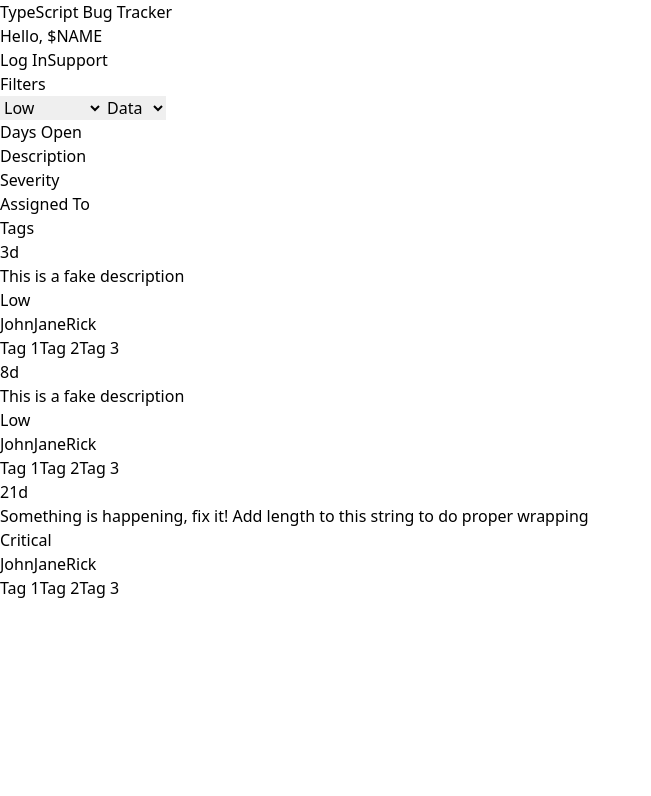
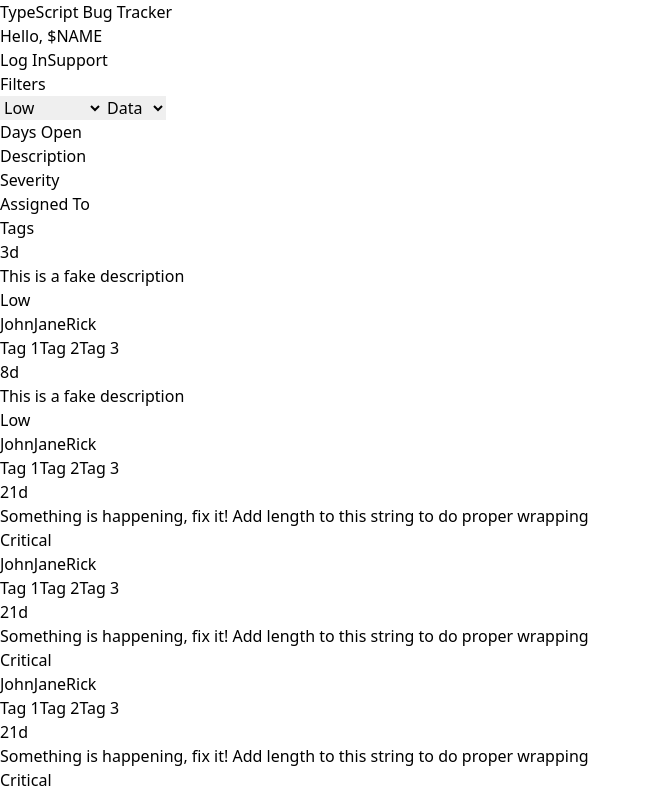
Before and after one commit to dwilliams304/ts-ticket-tracker, a React (Vite) app in the folder packages/frontend/: page / in a window 1280 px wide. Shown: the top 796 px of the page, without its empty margins (0-651 px from the left). Built offline with nearby package versions, Linux system fonts and the light colour scheme.

Commit message:
start add ticket button, move fake ticket data to own file

```diff
--- /dev/null
+++ b/packages/frontend/src/components/AddTicketButton.tsx
@@ -0,0 +1,7 @@
+export default function AddTicketButton() {
+    return(
+        <button className="sticky bottom-4 mx-auto rounded-xl border px-4 py-1">
+            Create Ticket
+        </button>
+    )
+}
--- a/packages/frontend/src/components/index.tsx
+++ b/packages/frontend/src/components/index.tsx
@@ -1,8 +1,10 @@
 import Ticket from "./Ticket";
 import TicketFilterMenu from "./TicketFilterMenu";
+import AddTicketButton from "./AddTicketButton";
 
 
 export {
     Ticket,
-    TicketFilterMenu
+    TicketFilterMenu,
+    AddTicketButton
 }
--- /dev/null
+++ b/packages/frontend/src/data/FakeTicketData.tsx
@@ -0,0 +1,65 @@
+export const fakeTicketData = [
+    {
+        daysOpen: 3,
+        description: "This is a fake description",
+        severity: "Low",
+        assignedTo: ["John", "Jane", "Rick"],
+        tags: ["Tag 1", "Tag 2", "Tag 3"]
+    },
+    {
+        daysOpen: 8,
+        description: "This is a fake description",
+        severity: "Low",
+        assignedTo: ["John", "Jane", "Rick"],
+        tags: ["Tag 1", "Tag 2", "Tag 3"]
+    },
+    {
+        daysOpen: 21,
+        description: "Something is happening, fix it! Add length to this string to do proper wrapping",
+        severity: "Critical",
+        assignedTo: ["John", "Jane", "Rick"],
+        tags: ["Tag 1", "Tag 2", "Tag 3"]
+    },
+    {
+        daysOpen: 21,
+        description: "Something is happening, fix it! Add length to this string to do proper wrapping",
+        severity: "Critical",
+        assignedTo: ["John", "Jane", "Rick"],
+        tags: ["Tag 1", "Tag 2", "Tag 3"]
+    },
+    {
+        daysOpen: 21,
+        description: "Something is happening, fix it! Add length to this string to do proper wrapping",
+        severity: "Critical",
+        assignedTo: ["John", "Jane", "Rick"],
+        tags: ["Tag 1", "Tag 2", "Tag 3"]
+    },
+    {
+        daysOpen: 21,
+        description: "Something is happening, fix it! Add length to this string to do proper wrapping",
+        severity: "Critical",
+        assignedTo: ["John", "Jane", "Rick"],
+        tags: ["Tag 1", "Tag 2", "Tag 3"]
+    },
+    {
+        daysOpen: 21,
+        description: "Something is happening, fix it! Add length to this string to do proper wrapping",
+        severity: "Critical",
+        assignedTo: ["John", "Jane", "Rick"],
+        tags: ["Tag 1", "Tag 2", "Tag 3"]
+    },
+    {
+        daysOpen: 21,
+        description: "Something is happening, fix it! Add length to this string to do proper wrapping",
+        severity: "Critical",
+        assignedTo: ["John", "Jane", "Rick"],
+        tags: ["Tag 1", "Tag 2", "Tag 3"]
+    },
+    {
+        daysOpen: 21,
+        description: "Something is happening, fix it! Add length to this string to do proper wrapping",
+        severity: "Critical",
+        assignedTo: ["John", "Jane", "Rick"],
+        tags: ["Tag 1", "Tag 2", "Tag 3"]
+    },
+]
--- a/packages/frontend/src/main.tsx
+++ b/packages/frontend/src/main.tsx
@@ -3,6 +3,7 @@
 import { NavBar } from './layout';
 import "./index.css";
 import { TicketList } from './pages';
+
 
 createRoot(document.getElementById('root')!).render(
   <StrictMode>
--- a/packages/frontend/src/pages/TicketList.tsx
+++ b/packages/frontend/src/pages/TicketList.tsx
@@ -1,4 +1,5 @@
-import { Ticket, TicketFilterMenu } from "../components"
+import { Ticket, TicketFilterMenu, AddTicketButton } from "../components"
+import { fakeTicketData } from "../data/FakeTicketData"
 
 const options = {
     severity: ['Low', 'Mild', 'Medium', 'High', 'Critical', 'Immediate'],
@@ -6,29 +7,6 @@
     tags: ['Data', 'Users', 'UI']
 }
 
-const fakeTicketData = [
-    {
-        daysOpen: 3,
-        description: "This is a fake description",
-        severity: "Low",
-        assignedTo: ["John", "Jane", "Rick"],
-        tags: ["Tag 1", "Tag 2", "Tag 3"]
-    },
-    {
-        daysOpen: 8,
-        description: "This is a fake description",
-        severity: "Low",
-        assignedTo: ["John", "Jane", "Rick"],
-        tags: ["Tag 1", "Tag 2", "Tag 3"]
-    },
-    {
-        daysOpen: 21,
-        description: "Something is happening, fix it! Add length to this string to do proper wrapping",
-        severity: "Critical",
-        assignedTo: ["John", "Jane", "Rick"],
-        tags: ["Tag 1", "Tag 2", "Tag 3"]
-    },
-]
 
 export default function TicketList(){
     return(
@@ -48,6 +26,7 @@
                     fakeTicketData.map((ticket, i) => <Ticket ticket={ticket} key={i} />)
                 }
             </div>
+            <AddTicketButton />
         </div>
     )
 }
```
